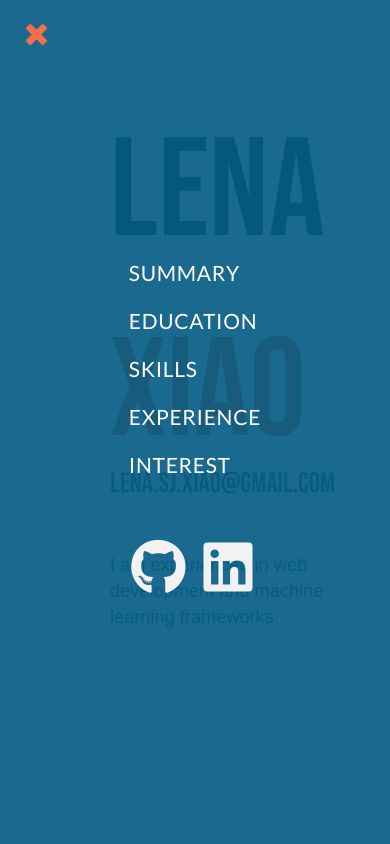
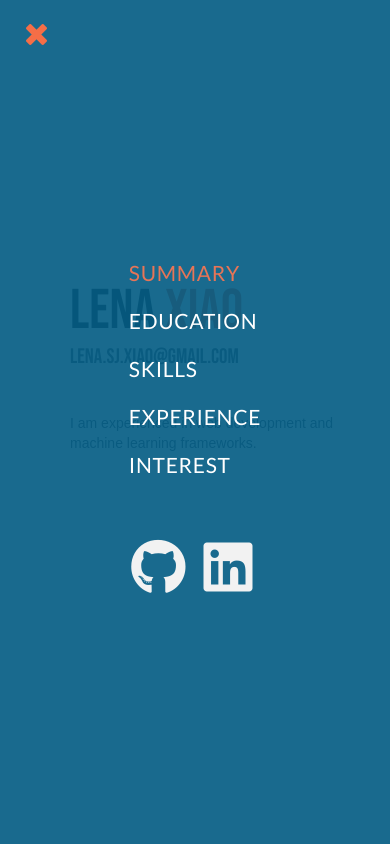
Before and after one commit to Lenaxiao/Portfolio, a React (Create React App) app in the folder portfolio/: page /about#summary in a window 390 px wide. Both pictures are taken after a click on the element 35 px from the left and 35 px from the top of the page. Shown: the top 844 px of the page. Built offline with nearby package versions, Linux system fonts and the light colour scheme.

Commit message:
add scroll effect to about me page & bug fixed

```diff
--- a/portfolio/package.json
+++ b/portfolio/package.json
@@ -11,7 +11,8 @@
     "react-mdl": "^2.1.0",
     "react-router-dom": "^5.1.2",
     "react-router-hash-link": "^1.2.2",
-    "react-scripts": "3.4.1"
+    "react-scripts": "3.4.1",
+    "react-scroll": "^1.7.16"
   },
   "scripts": {
     "start": "react-scripts start",
--- a/portfolio/src/components/AboutMe.js
+++ b/portfolio/src/components/AboutMe.js
@@ -11,7 +11,7 @@ const AboutMe = () => {
     <div className="about-me-container">
       <SideBar topics={content.topics} />
       <div className="about-me-page">
-        <section className="about-me-content summary">
+        <section className="about-me-content summary" id="summary">
           <div>
             <p className="name">
               <span className="firstname">{person.firstname} </span>
@@ -21,7 +21,7 @@ const AboutMe = () => {
             <p className="bio">{person.bio}</p>
           </div>
         </section>
-        <section className={`about-me-content education`}>
+        <section className={`about-me-content education`} id="education">
           <p className="topic">education</p>
           <div>
             {education.map((value, i) => {
@@ -49,7 +49,7 @@ const AboutMe = () => {
             })}
           </div>
         </section>
-        <section className="about-me-content skills">
+        <section className="about-me-content skills" id="skills">
           <p className="topic">Skills</p>
           <div className="skills-container">
             {Object.entries(skills).map(([key, value], indx) => {
@@ -59,7 +59,7 @@ const AboutMe = () => {
             })}
           </div>
         </section>
-        <section className="about-me-content experience">
+        <section className="about-me-content experience" id="experience">
           <p className="topic">Experience</p>
           <div>
             {experience.map((value, i) => {
--- a/portfolio/src/components/NavBar.js
+++ b/portfolio/src/components/NavBar.js
@@ -23,9 +23,13 @@ const NavBar = ({ links }) => {
   };
 
   return (
-    <nav className={`nav-bar ${navExpand ? "active" : ""}`}>
+    <nav className="nav-bar">
       <div className="expand-icon-cell">
-        <i className="large bars icon expand-icon" ref={ref}></i>
+        {!navExpand ? (
+          <i className="large bars icon expand-icon" ref={ref}></i>
+        ) : (
+          <i className="large close icon expand-icon dive-in" ref={ref}></i>
+        )}
       </div>
       <ul className={`nav-bar-list ${navExpand ? "active" : ""}`}>
         {links.map((link, i) => (
--- a/portfolio/src/components/ProgressBar.js
+++ b/portfolio/src/components/ProgressBar.js
@@ -2,11 +2,10 @@ import React, { useState, useEffect } from "react";
 
 export const ProgressBar = ({ field, data }) => {
   const [width, setWidth] = useState(0);
-  const COLORS = ["#025373", "#04ADBF", "#66CDD9", "#F2C063", "#F29472"];
 
   useEffect(() => {
     window.addEventListener("scroll", handleOnScroll, { passive: true });
-    return window.addEventListener("scroll", handleOnScroll);
+    return () => window.removeEventListener("scroll", handleOnScroll);
   });
 
   const handleOnScroll = e => {
--- a/portfolio/src/components/SideBar.js
+++ b/portfolio/src/components/SideBar.js
@@ -1,5 +1,5 @@
 import React, { useLayoutEffect, useState } from "react";
-import { Link } from "react-router-dom";
+import { Link } from "react-scroll";
 import avatar from "../assets/avatar.jpg";
 
 const WINDOW_SIZE_LIMIT1 = 1000;
@@ -16,13 +16,35 @@ const SideBarForm = ({ topics }) => {
           height="150"
         ></img>
         {topics.map(topic => (
-          <li key={topic} className={topic}>
-            <Link to="/somwhere">{topic}</Link>
+          <li key={topic}>
+            <Link
+              activeClass="side-bar-active"
+              to={topic}
+              spy={true}
+              smooth={true}
+              hashSpy={true}
+              offset={0}
+              duration={500}
+            >
+              {topic}
+            </Link>
           </li>
         ))}
         <div className="link-out">
-          <i className="huge github icon"></i>
-          <i className="huge linkedin icon"></i>
+          <a
+            target="_blank"
+            href="https://github.com/Lenaxiao"
+            rel="noopener noreferrer"
+          >
+            <i className="huge github icon"></i>
+          </a>
+          <a
+            target="_blank"
+            href="https://www.linkedin.com/in/sijia-xiao-359760150/"
+            rel="noopener noreferrer"
+          >
+            <i className="huge linkedin icon"></i>
+          </a>
         </div>
       </ul>
     </nav>
@@ -46,18 +68,36 @@ const HeaderBarForm = ({ topics }) => {
         <div>
           <ul>
             {topics.map(topic => (
-              <li
-                key={topic}
-                className={topic}
-                onClick={() => setIsExpand(!isExpand)}
-              >
-                <Link to="/somwhere">{topic}</Link>
+              <li key={topic} onClick={() => setIsExpand(!isExpand)}>
+                <Link
+                  activeClass="side-bar-active"
+                  to={topic}
+                  spy={true}
+                  smooth={true}
+                  hashSpy={true}
+                  offset={0}
+                  duration={500}
+                >
+                  {topic}
+                </Link>
               </li>
             ))}
           </ul>
           <div className="link-out">
-            <i className="huge github icon"></i>
-            <i className="huge linkedin icon"></i>
+            <a
+              target="_blank"
+              href="https://github.com/Lenaxiao"
+              rel="noopener noreferrer"
+            >
+              <i className="huge github icon"></i>
+            </a>
+            <a
+              target="_blank"
+              href="https://www.linkedin.com/in/sijia-xiao-359760150/"
+              rel="noopener noreferrer"
+            >
+              <i className="huge linkedin icon"></i>
+            </a>
           </div>
         </div>
       </div>
@@ -72,11 +112,7 @@ const SideBar = ({ topics }) => {
   );
 
   useLayoutEffect(() => {
-    if (width < WINDOW_SIZE_LIMIT1) {
-      setSideBar(false);
-    } else {
-      setSideBar(true);
-    }
+    setSideBar(width >= WINDOW_SIZE_LIMIT1);
     window.addEventListener("resize", () => setWidth(window.innerWidth));
     return () =>
       window.removeEventListener("resize", () => setWidth(window.innerWidth));
--- a/portfolio/src/components/data.js
+++ b/portfolio/src/components/data.js
@@ -11,7 +11,7 @@ export const content = {
     database: { MySQL: 80 },
     other: { "machine learning": 70 }
   },
-  topics: ["Summary", "Education", "Skills", "Experience", "Interest"],
+  topics: ["summary", "education", "skills", "experience", "interest"],
   education: [
     {
       university: "University Of Washington",
--- a/portfolio/src/index.css
+++ b/portfolio/src/index.css
@@ -17,21 +17,21 @@
   background-color: rgba(0, 0, 0, 0.7);
 }
 
-.nav-bar ul {
+.nav-bar-list {
   display: flex;
   height: 100%;
   align-items: center;
   justify-content: center;
 }
 
-.nav-bar ul li,
+.nav-bar-list li,
 .side-bar-container ul li {
   list-style-type: none;
   padding: 5px 10px;
   margin: 0px 20px;
 }
 
-.nav-bar ul li a,
+.nav-bar-list li a,
 .side-bar-container ul li a {
   font-family: Arial, Helvetica, sans-serif;
   color: rgb(238, 237, 237);
@@ -40,16 +40,16 @@
   text-transform: uppercase;
 }
 
-.nav-bar ul li a:hover {
+.nav-bar-list li a:hover {
   color: white;
 }
 
 .expand-icon {
   color: rgb(238, 237, 237);
+  transition: all 0.4s ease;
 }
 
 .expand-icon:hover {
-  color: #f2ab9b;
   cursor: pointer;
 }
 
@@ -249,14 +249,11 @@
   padding-top: 1.5rem;
 }
 
-.skills {
-  height: 100vh;
-}
-
 /* progress bar section */
 .skills-container {
   display: grid;
   grid-template-columns: 1fr 1fr;
+  margin-bottom: 120px;
 }
 
 .progress-bar-wrapper > header {
@@ -294,7 +291,12 @@
   background-color: #385d84;
 }
 
-.side-bar-container ul {
+.side-bar-container .side-bar-active,
+.header-bar-container .side-bar-active {
+  color: #e77557;
+}
+
+.side-bar-container .side-bar {
   display: flex;
   align-items: center;
   flex-direction: column;
@@ -330,8 +332,10 @@
   cursor: pointer;
 }
 
-.side-bar-container ul li a:hover {
-  color: #e77557;
+.side-bar-container ul li a:hover,
+.header-bar-container ul li a:hover {
+  color: #f0937e;
+  cursor: pointer;
 }
 
 /* small-bar */
@@ -414,10 +418,6 @@
   font-size: 1.5rem;
 }
 
-.header-bar-menu > div > ul > li > a:hover {
-  color: #f56e47;
-}
-
 /* Customize Screen Size */
 
 @media screen and (max-width: 1000px) {
@@ -425,7 +425,7 @@
     background-color: rgba(0, 0, 0, 0);
   }
 
-  .nav-bar ul {
+  .nav-bar-list {
     height: 100%;
     width: 200px;
     position: fixed;
@@ -440,14 +440,13 @@
     left: 0px;
   }
 
-  .nav-bar ul li {
+  .nav-bar-list li {
     width: 100%;
     padding-top: 15px;
     margin-top: 10px;
-    text-align: center;
   }
 
-  .nav-bar ul li a {
+  .nav-bar-list li a {
     margin: auto;
     display: flex;
     padding: 0 5px;
@@ -470,3 +469,59 @@
     grid-template-columns: 1fr;
   }
 }
+
+@media screen and (max-width: 500px) {
+  .about-me-page {
+    grid-template-columns: 70px auto;
+    gap: 0;
+  }
+
+  .summary .name {
+    font-size: 4rem;
+  }
+
+  .summary .email {
+    padding-top: 20px;
+    font-size: 1.5rem;
+  }
+
+  .summary .bio {
+    font-size: 1rem;
+  }
+
+  .about-me-content > p.topic {
+    font-size: 3rem;
+  }
+
+  /* about section flash-card */
+  .about-card-container {
+    grid-template-columns: 1fr;
+    margin-bottom: 5rem;
+  }
+
+  .about-card-container > .period {
+    grid-column-start: 1;
+    grid-row-start: 3;
+    grid-row-end: 4;
+    font-size: 1rem;
+    margin-bottom: 2rem;
+  }
+
+  .about-card-container > .topic {
+    font-size: 1.5rem;
+  }
+
+  .about-card-container > .option {
+    font-size: 1.2rem;
+    margin: 0;
+  }
+
+  .about-card-container > .content {
+    font-size: 1rem;
+  }
+
+  .about-card-container > .content > .detail-list li {
+    font-size: 1rem;
+    padding: 0.05rem;
+  }
+}
```
Also changed, not shown: 1 other file (tests, documents, lock files or other folders).
